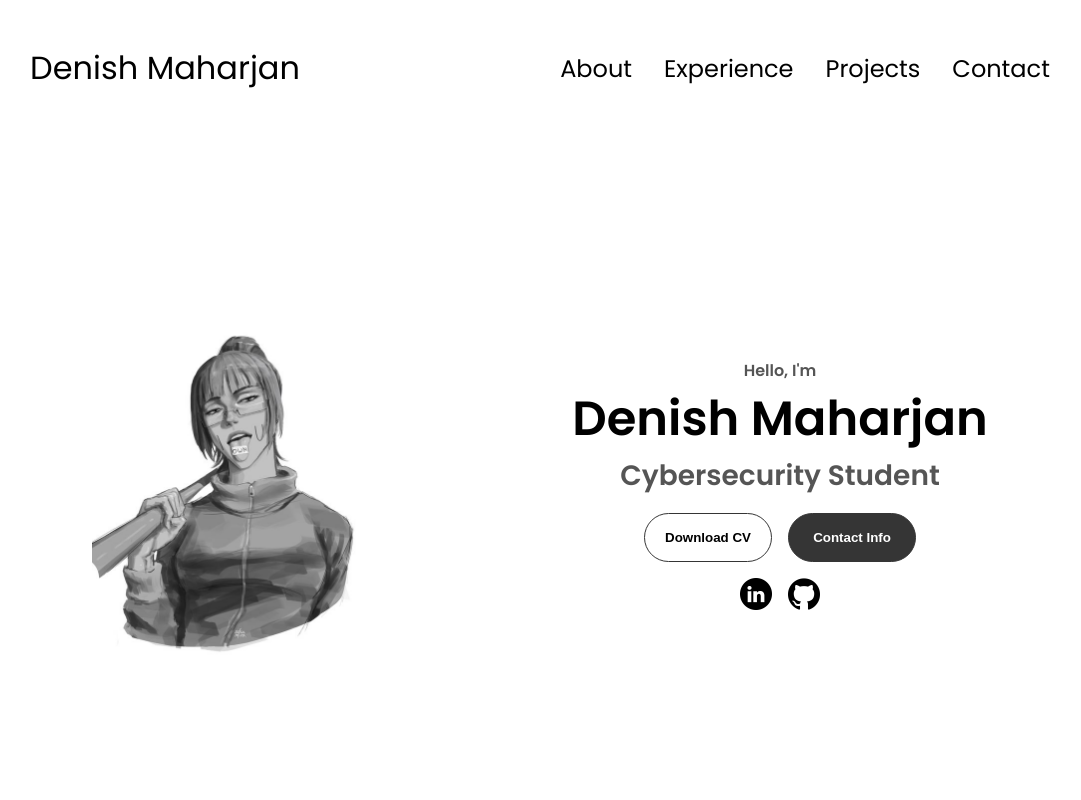
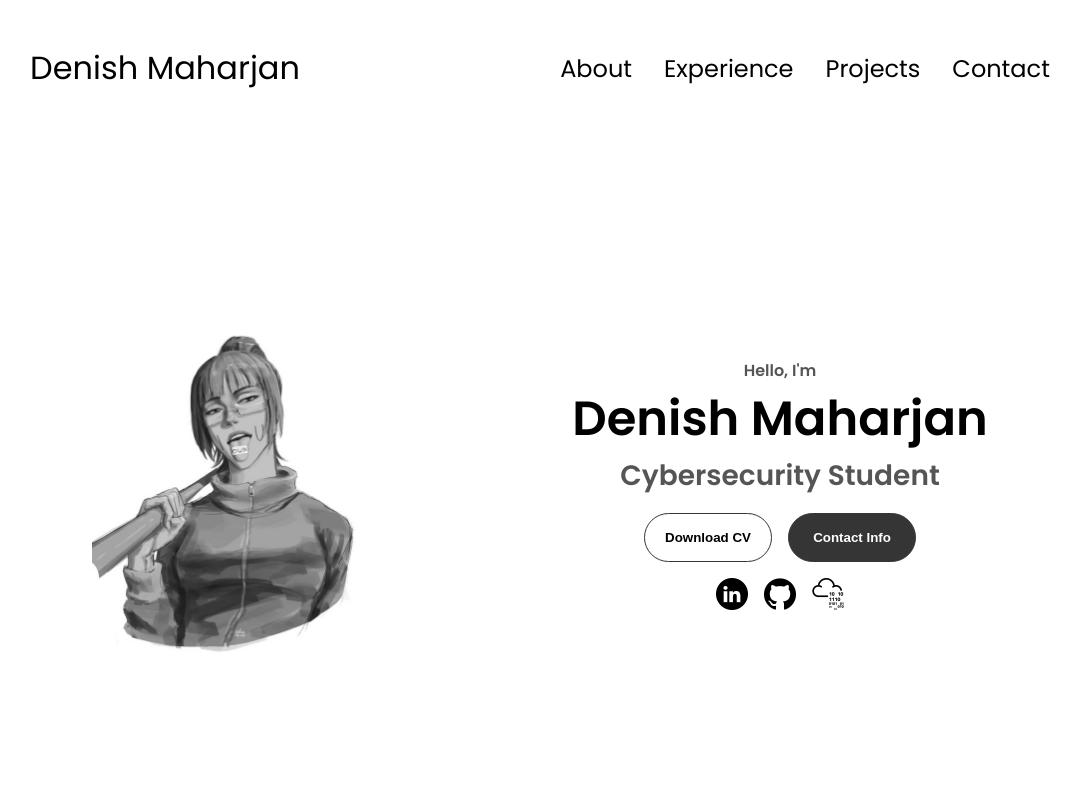
Before and after one commit to Makkkiiii/Portfolio-Websitee, a plain HTML site: page index.html in a window 1280 px wide. Shown: the top 800 px of the page, without its empty margins (100-1181 px from the left). Drawn offline with Linux system fonts and the light colour scheme.

Commit message:
Almost Complete

```diff
--- a/index.html
+++ b/index.html
@@ -67,6 +67,12 @@
             alt="My Github profile"
             class="icon"
             onclick="location.href='https://github.com/Makkkiiii'"
+          />
+          <img
+            src="./assests/tryhackme_logo_icon_249349.png"
+            alt="My TryHackMe profile"
+            class="icon"
+            onclick="location.href='https://tryhackme.com/p/Makkkiiii'"
           />
         </div>
       </div>
@@ -295,6 +301,7 @@
         </div>
       </div>
     </section>
+
     <footer>
       <nav>
         <div class="nav-links-container">
```
Also changed, not shown: assests/tryhackme_logo_icon_249349.png (added), 1 other file.
